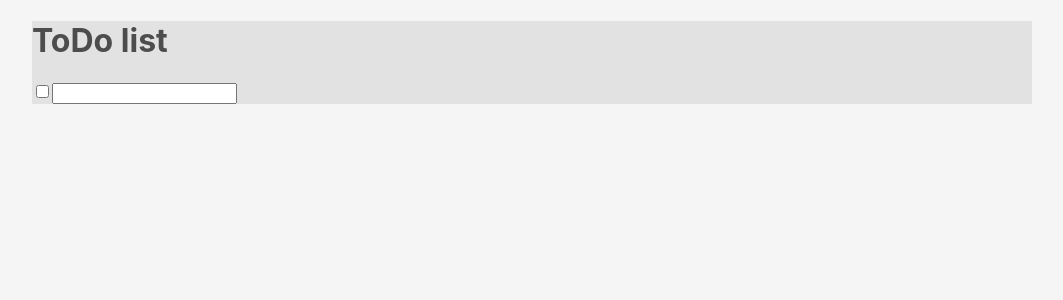
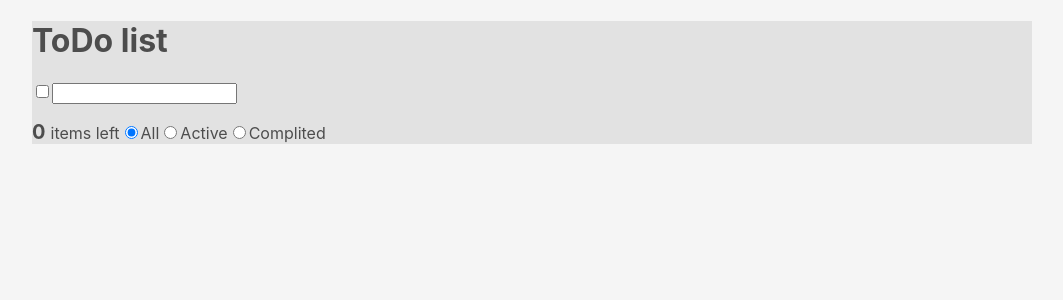
Before and after one commit to andrbat/todo-project, a React (Create React App) app: page / in a window 1280 px wide. Shown: the top 300 px of the page, without its empty margins (108-1171 px from the left). Built offline with nearby package versions, Linux system fonts and the light colour scheme.

Commit message:
01.28 15:57

```diff
--- a/src/components/App.css
+++ b/src/components/App.css
@@ -5,6 +5,22 @@
   background-color: #e2e2e2;
 }
 
-.App-link {
-  color: #61dafb;
+.App_checked {
+  text-decoration: line-through;
 }
+
+.App-button {
+  opacity: 0;
+  transition: 0.5s opacity;
+}
+
+.App-li:hover .App-button {
+  opacity: 1;
+  transition: 0.5s opacity;
+}
+
+.App-span1 {
+  padding-right: 5px;
+  font-size: 1.25rem;
+  font-weight: 700;
+}
--- a/src/components/App.tsx
+++ b/src/components/App.tsx
@@ -1,20 +1,57 @@
 import React from "react";
 import { ToDo } from "../types/types";
 import "./App.css";
+import FilterToDo from "./FilterToDo";
 import ToDoLists from "./ToDoLists";
 
 function App() {
   const [todolists, setState] = React.useState<ToDo[]>([]);
   const [newToDo, setNewToDo] = React.useState("");
-  const [allCompl, setAllCompl] = React.useState(false);
+  const [filter, setFilter] = React.useState("1");
+  const [id, setId] = React.useState(1);
+
+  const itemLeft = todolists.filter((el) => el.isComplited === false).length;
+
+  function handleChangeFilter(e: React.ChangeEvent<HTMLInputElement>) {
+    setFilter(e.target.value);
+  }
+
+  function handleDelToDo(e: any) {
+    const { target } = e;
+    setState((oldState) => {
+      return oldState.filter((el) => {
+        return el.id !== Number(target.value);
+      });
+    });
+  }
+
+  function handleSetCompl(e: React.ChangeEvent<HTMLInputElement>) {
+    const { target } = e;
+    setState((oldState) => {
+      const newState = [...oldState];
+      newState.forEach((el) => (el.isComplited = Boolean(target.checked)));
+      return newState;
+    });
+  }
+
+  function handleCheckComp(e: React.ChangeEvent<HTMLInputElement>) {
+    const { target } = e;
+    setState((oldState) => {
+      const newState = [...oldState];
+      const idx = newState.findIndex((el) => el.id === Number(target.value));
+      newState[idx].isComplited = Boolean(target.checked);
+      return newState;
+    });
+  }
 
   function handleKeyDown(e: React.KeyboardEvent<HTMLInputElement>) {
     if (e.key === "Enter") {
       if (newToDo) {
         setState((oldState) => [
           ...oldState,
-          { value: newToDo, isComplited: false, isEdit: false },
+          { id: id, value: newToDo, isComplited: false, isEdit: false },
         ]);
+        setId(id + 1);
       }
     }
   }
@@ -26,8 +63,8 @@ function App() {
         <input
           name="isGoing"
           type="checkbox"
-          checked={allCompl}
-          onChange={(e) => setAllCompl(Boolean(e.target.checked))}
+          checked={itemLeft === 0 && todolists.length !== 0}
+          onChange={handleSetCompl}
         />
         <input
           type="text"
@@ -35,7 +72,17 @@ function App() {
           onChange={(e) => setNewToDo(e.target.value)}
         />
       </header>
-      <ToDoLists todolists={todolists} />
+      <ToDoLists
+        todolists={todolists}
+        filter={filter}
+        onChange={handleCheckComp}
+        onDel={handleDelToDo}
+      />
+      <section>
+        <span className="App-span1">{itemLeft}</span>
+        <span>items left</span>
+        <FilterToDo filter={filter} onChange={handleChangeFilter} />
+      </section>
     </div>
   );
 }
--- /dev/null
+++ b/src/components/FilterToDo.tsx
@@ -0,0 +1,46 @@
+import React from "react";
+
+interface FilterToDoProps {
+  filter: string;
+  onChange: React.ChangeEventHandler<HTMLInputElement>;
+}
+
+function FilerToDo(props: FilterToDoProps) {
+  const { filter } = props;
+  return (
+    <>
+      <label>
+        <input
+          type="radio"
+          name="filter"
+          value="1"
+          checked={filter === "1"}
+          onChange={props.onChange}
+        />
+        All
+      </label>
+      <label>
+        <input
+          type="radio"
+          name="filter"
+          value="2"
+          checked={filter === "2"}
+          onChange={props.onChange}
+        />
+        Active
+      </label>
+      <label>
+        <input
+          type="radio"
+          name="filter"
+          value="3"
+          checked={filter === "3"}
+          onChange={props.onChange}
+        />
+        Complited
+      </label>
+    </>
+  );
+}
+
+export default FilerToDo;
--- a/src/components/ToDoLists.tsx
+++ b/src/components/ToDoLists.tsx
@@ -3,17 +3,49 @@ import { ToDo } from "../types/types";
 
 interface ToDoListsProps {
   todolists: ToDo[];
+  filter: string;
+  onChange: React.ChangeEventHandler<HTMLInputElement>;
+  onDel: React.MouseEventHandler<HTMLButtonElement>;
 }
 
-function ToDoLists({ todolists }: ToDoListsProps) {
+function ToDoLists(props: ToDoListsProps) {
+  const { todolists, filter } = props;
+
+  function checkF(el: ToDo) {
+    switch (filter) {
+      case "1":
+        return true;
+      case "2":
+        return el.isComplited === false;
+      case "3":
+        return el.isComplited === true;
+    }
+    return false;
+  }
+
   return (
     <ul>
-      {todolists.map((item, i) => {
+      {todolists.filter(checkF).map((item) => {
         return (
           <>
-            <li key={i}>
-              <input type="checkbox" checked={item.isComplited} value={i} />
+            <li
+              key={item.id}
+              className={item.isComplited ? "App-li App_checked" : "App-li"}
+            >
+              <input
+                type="checkbox"
+                checked={item.isComplited}
+                onChange={props.onChange}
+                value={item.id}
+              />
               {item.value}
+              <button
+                className="App-button"
+                value={item.id}
+                onClick={props.onDel}
+              >
+                Del
+              </button>
             </li>
           </>
         );
--- a/src/types/types.ts
+++ b/src/types/types.ts
@@ -1,4 +1,5 @@
 export interface ToDo {
+  id: number;
   value: string;
   isComplited: boolean;
   isEdit: boolean;
```
